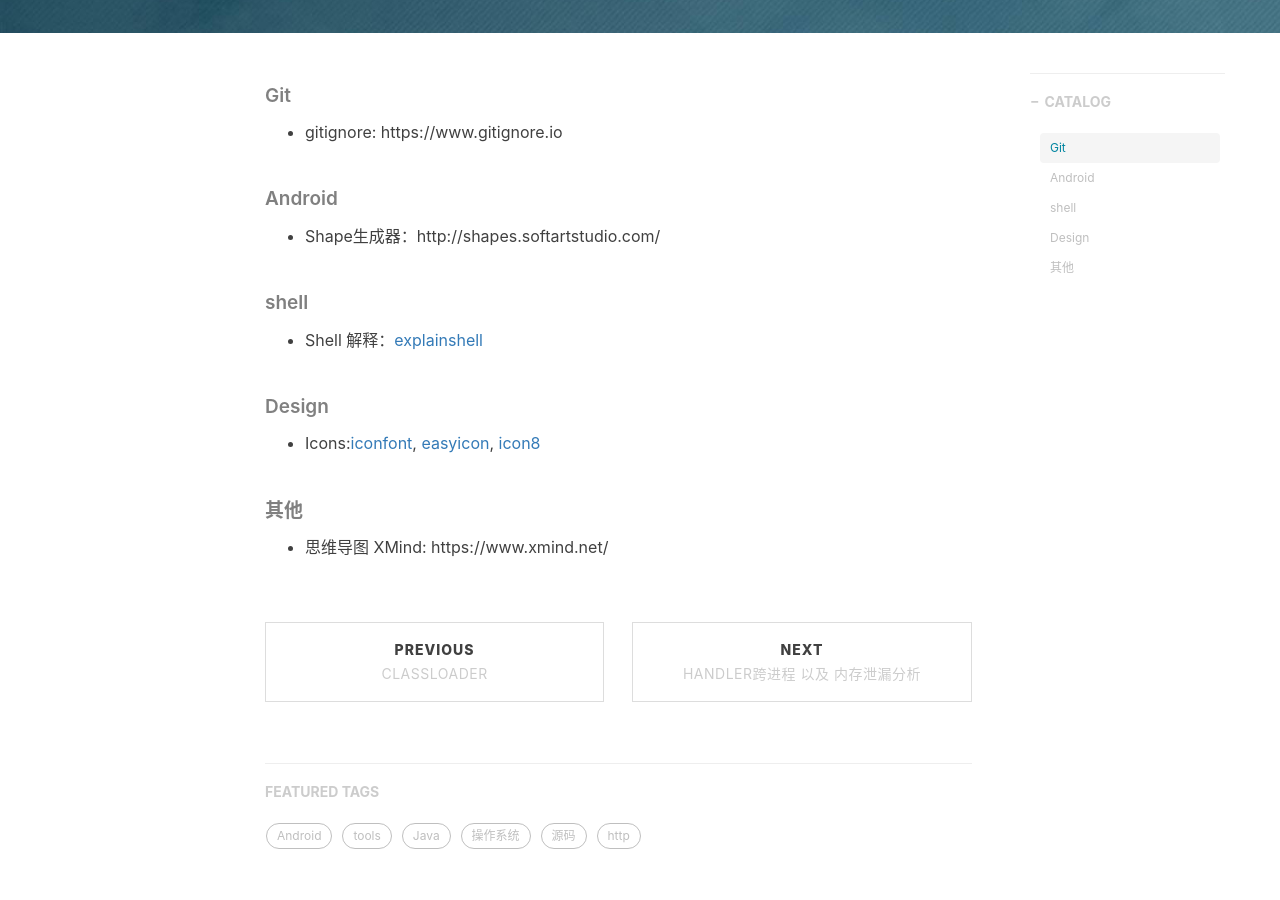
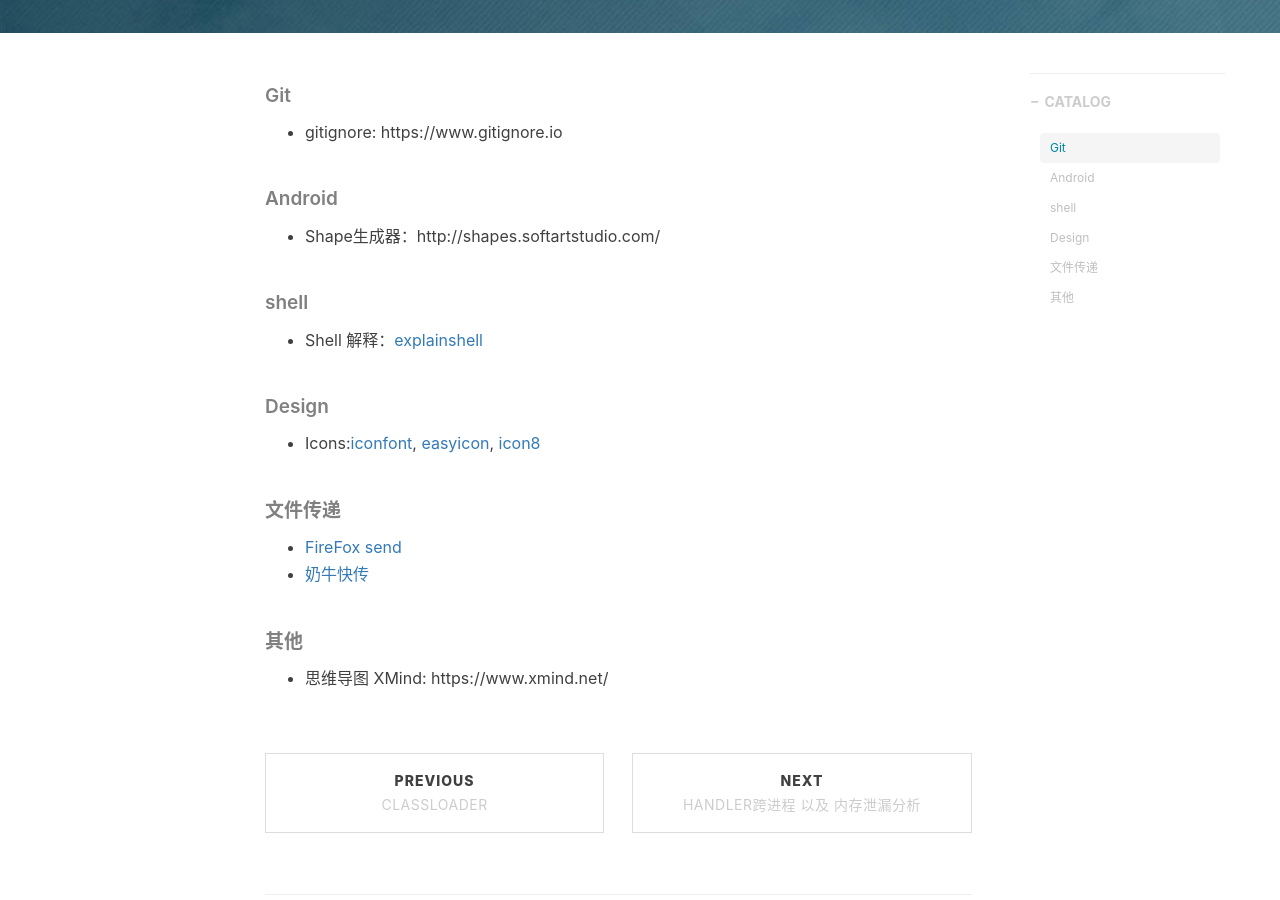
Before and after one commit to hurshi/hurshi.github.io, a Jekyll site: the page built from _posts/2019-03-05-CommonUrls.md, in a window 1280 px wide and 900 px high, scrolled down 424 px. Built offline with Jekyll 4.4.1, drawn with Linux system fonts in a browser that asks for light colours; nearby versions of some CDN libraries; comment, search, counter and statistics services are not loaded.

Commit message:
add common url

```diff
--- a/_posts/2019-03-05-CommonUrls.md
+++ b/_posts/2019-03-05-CommonUrls.md
@@ -23,6 +23,11 @@ tags:
 
 * Icons:[iconfont](https://www.iconfont.cn), [easyicon](http://easyicon.net/), [icon8](https://icons8.com/)
 
+##### 文件传递
+
+* [FireFox send](https://send.firefox.com/)
+* [奶牛快传](https://cowtransfer.com/)
+
 ##### 其他
 
 * 思维导图 XMind: https://www.xmind.net/
```
